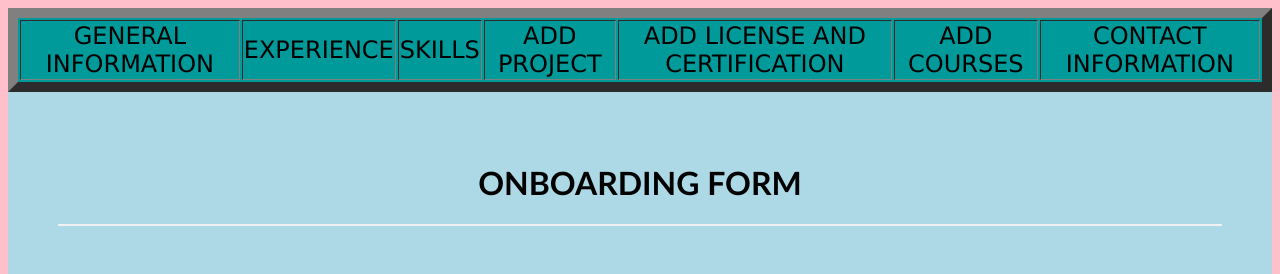
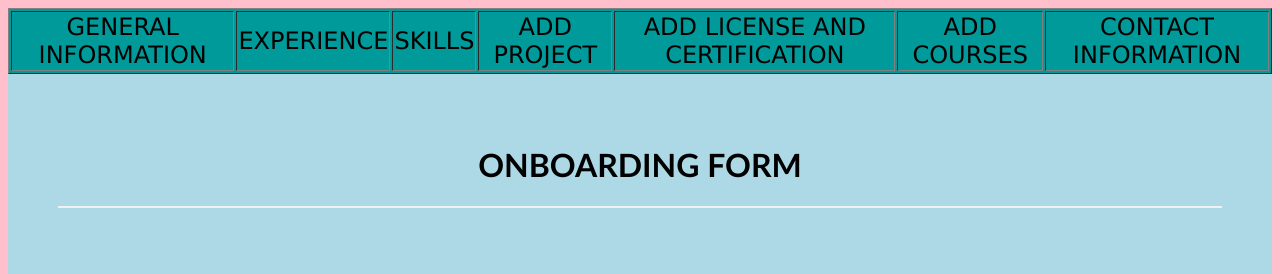
Before and after one commit to Saumyaptl/onboardingform, a website: page public/index.html in a window 1280 px wide. Shown: the top 274 px of the page. Drawn offline with Linux system fonts and the light colour scheme.

Commit message:
Update index.html

```diff
--- a/public/index.html
+++ b/public/index.html
@@ -104,7 +104,7 @@
 
 <body>
   <nav style ="text-align: center;" class="topnav" id="myTopnav" >
-    <table id="information " border="10"  bgcolor=" #009a9a">
+    <table id="information " border="1"  bgcolor=" #009a9a">
       <tr>
         <td>
           <a href="#generalinformation" style="text-decoration:none">
```
